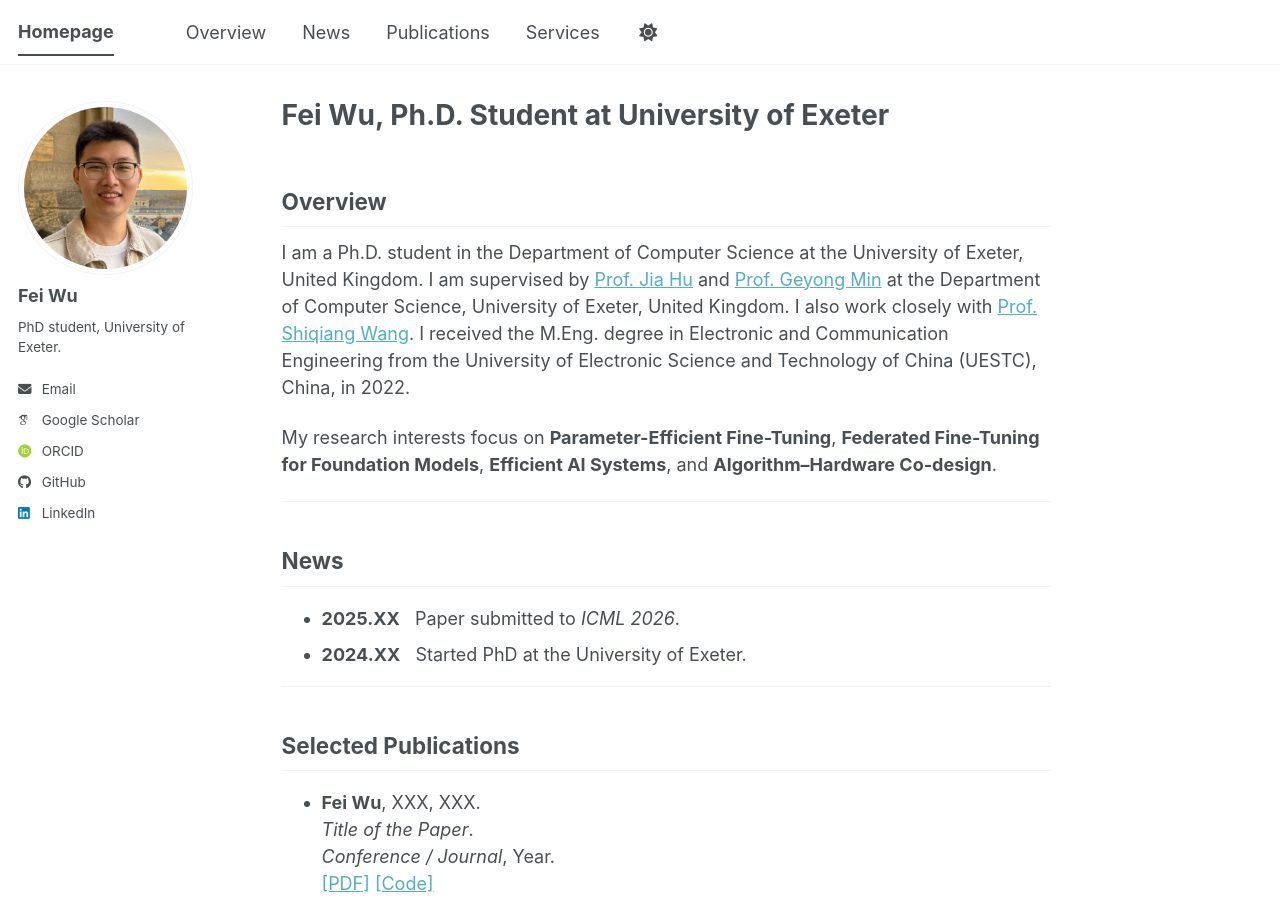
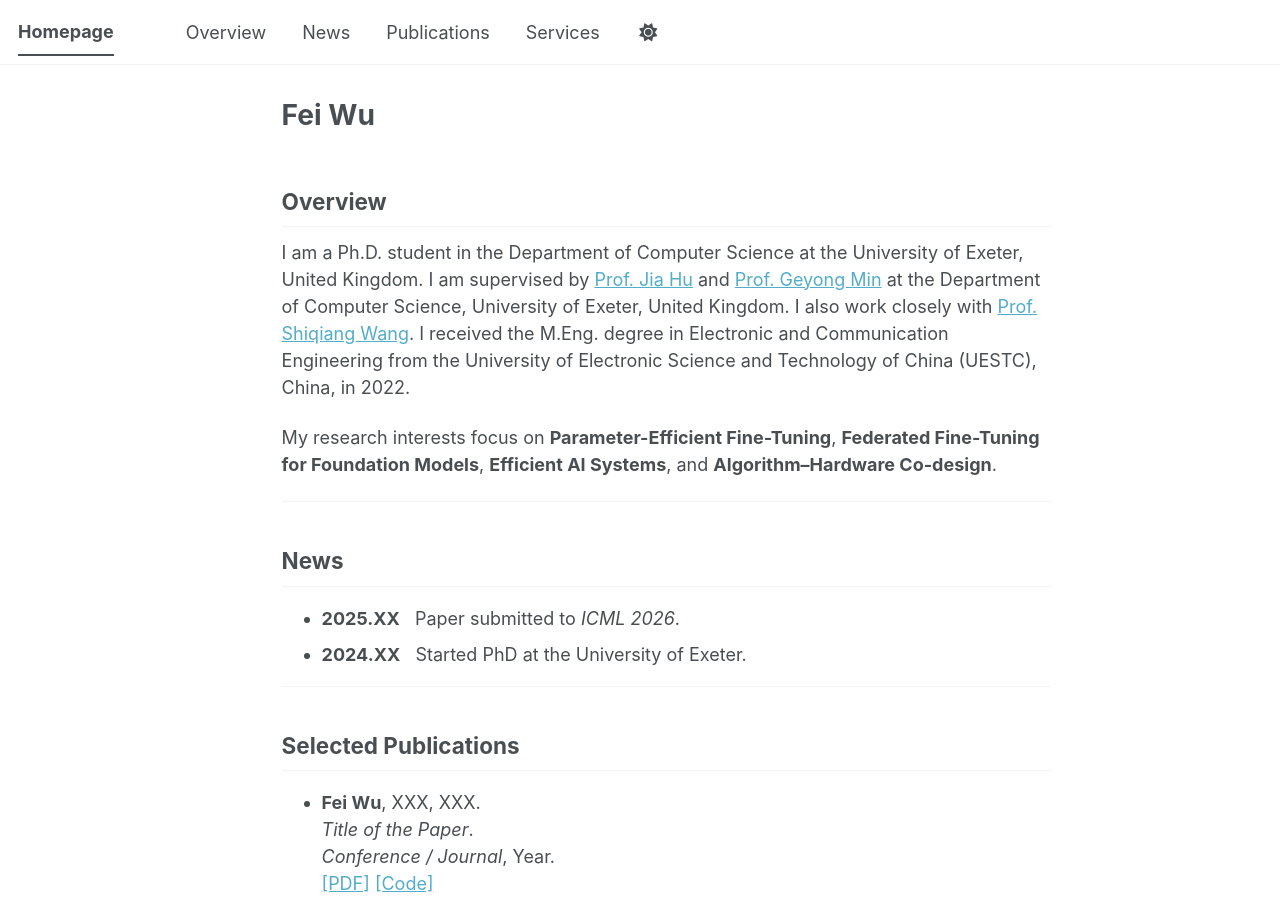
Before and after one commit to fei407/fei407.github.io, a Jekyll site: the page built from _pages/about.md, in a window 1280 px wide and 900 px high. Built offline with Jekyll 4.4.1, drawn with Linux system fonts in a browser that asks for light colours; some web fonts are replaced; a script bundle is joined from its source files by our own code; library files that are not in the unit come from our copies.

Commit message:
update info

```diff
--- a/_pages/about.md
+++ b/_pages/about.md
@@ -1,7 +1,7 @@
 ---
 permalink: /
-title: "Fei Wu, Ph.D. Student at University of Exeter"
-author_profile: true
+title: "Fei Wu"
+author_profile: false
 redirect_from:
   - /about/
   - /about.html
```
